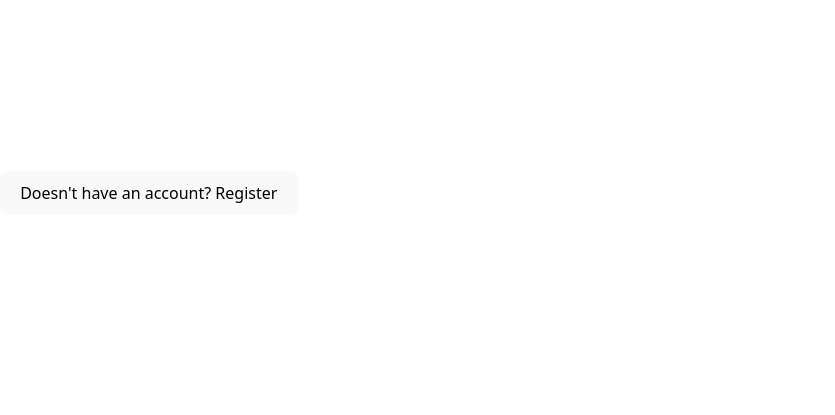
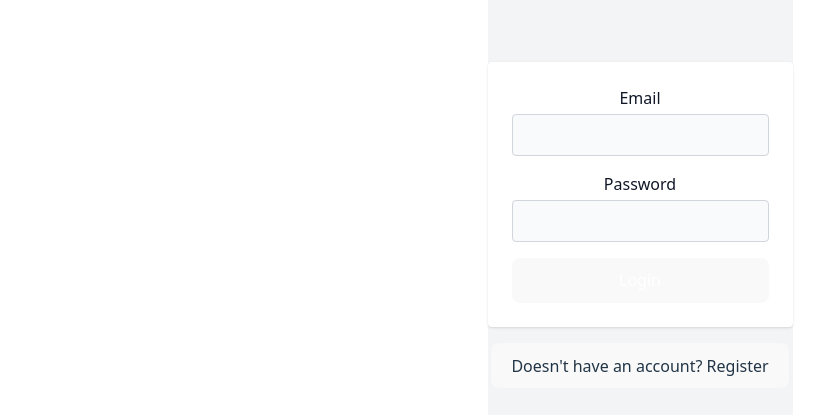
Before and after one commit to AppleCherryJaM/adtelligent-course, a React (Vite) app: page /auth in a window 1280 px wide. Shown: the part 207-622 px from the top of the page, without its empty margins (0-835 px from the left). Built offline with nearby package versions, Linux system fonts and the light colour scheme.

Commit message:
Added styles to auth page.

```diff
--- a/package.json
+++ b/package.json
@@ -12,6 +12,7 @@
   "dependencies": {
     "@emotion/react": "^11.14.0",
     "@emotion/styled": "^11.14.1",
+    "@hookform/resolvers": "^5.2.2",
     "@mui/material": "^7.3.2",
     "@tailwindcss/vite": "^4.1.13",
     "@tanstack/react-query": "^5.89.0",
--- a/src/App.css
+++ b/src/App.css
@@ -1,3 +1,4 @@
+@import "tailwindcss";
 #root {
   max-width: 1280px;
   margin: 0 auto;
--- a/src/App.tsx
+++ b/src/App.tsx
@@ -1,6 +1,7 @@
 import { RouterProvider } from "react-router-dom";
 import { router } from "./router";
 import { QueryProvider } from "./providers/QueryProvider";
+import './App.css'
 
 function App() {
   return (
--- a/src/pages/auth-page/AuthPage.tsx
+++ b/src/pages/auth-page/AuthPage.tsx
@@ -8,10 +8,10 @@ const AuthPage = ()  => {
 	const handleSwitchForm = () => {
 		setIsLogin(!isLogin)
 	}
-	return <>
+	return <div className="min-h-screen flex flex-col justify-center items-center bg-gray-100 gap-4">
         {isLogin ? <LoginForm /> : <RegisterForm/>}
-		<button onClick={handleSwitchForm}>{isLogin ? "Doesn't have an account? Register": "Have an account? Login"}</button>
-	</>
+		<button onClick={handleSwitchForm} className='"text-blue-600 hover:underline"'>{isLogin ? "Doesn't have an account? Register": "Have an account? Login"}</button>
+	</div>
 
 }
 
--- a/src/pages/auth-page/Login.tsx
+++ b/src/pages/auth-page/Login.tsx
@@ -1,5 +1,35 @@
+import { useForm } from "react-hook-form";
+import { zodResolver } from "@hookform/resolvers/zod";
+import { loginSchema, type LoginFormData } from "../../lib/zodSchema";
+
 const LoginForm = () => {
-return <></>
-}
+  const { register, handleSubmit, formState: { errors } } = useForm<LoginFormData>({
+    resolver: zodResolver(loginSchema),
+  });
 
-export default LoginForm
+  const onSubmit = (data: LoginFormData) => {
+    console.log(data)
+  };
+
+  return (
+    <form onSubmit={handleSubmit(onSubmit)} className="flex flex-col gap-4 w-full max-w-sm bg-white p-6 rounded shadow">
+      <div className="flex flex-col gap-1">
+        <label className="text-gray-900 font-medium">Email</label>
+        <input {...register("email")} type="email" className="border border-gray-300 rounded px-3 py-2 bg-gray-50 text-gray-900 placeholder-gray-400 focus:outline-none focus:ring focus:ring-blue-300" />
+        {errors.email && <p className="text-red-500 text-sm">{errors.email.message}</p>}
+      </div>
+
+      <div className="flex flex-col gap-1">
+        <label className="text-gray-900 font-medium">Password</label>
+        <input {...register("password")} type="password" className="border border-gray-300 rounded px-3 py-2 bg-gray-50 text-gray-900 placeholder-gray-400 focus:outline-none focus:ring focus:ring-blue-300" />
+        {errors.password && <p className="text-red-500 text-sm">{errors.password.message}</p>}
+      </div>
+
+      <button type="submit" className="bg-blue-600 text-white rounded px-4 py-2 hover:bg-blue-700">
+        Login
+      </button>
+    </form>
+  );
+};
+
+export default LoginForm;
--- a/src/pages/auth-page/Register.tsx
+++ b/src/pages/auth-page/Register.tsx
@@ -1,5 +1,41 @@
+import { useForm } from "react-hook-form";
+import { zodResolver } from "@hookform/resolvers/zod";
+import { registerSchema, type RegisterFormData } from "../../lib/zodSchema";
+
 const RegisterForm = () => {
-    return <></>
-}
+  const { register, handleSubmit, formState: { errors } } = useForm<RegisterFormData>({
+    resolver: zodResolver(registerSchema),
+  });
 
-export default RegisterForm
+  const onSubmit = (data: RegisterFormData) => {
+    console.log(data);
+  };
+
+  return (
+    <form onSubmit={handleSubmit(onSubmit)} className="flex flex-col gap-4 w-full max-w-sm bg-white p-6 rounded shadow">
+      <div className="flex flex-col gap-1">
+        <label className="text-gray-900 font-medium">Email</label>
+        <input {...register("email")} type="email" className="border border-gray-300 rounded px-3 py-2 bg-gray-50 text-gray-900 placeholder-gray-400 focus:outline-none focus:ring focus:ring-blue-300" />
+        {errors.email && <p className="text-red-500 text-sm">{errors.email.message}</p>}
+      </div>
+
+      <div className="flex flex-col gap-1">
+        <label className="text-gray-900 font-medium">Password</label>
+        <input {...register("password")} type="password" className="border border-gray-300 rounded px-3 py-2 bg-gray-50 text-gray-900 placeholder-gray-400 focus:outline-none focus:ring focus:ring-blue-300" />
+        {errors.password && <p className="text-red-500 text-sm">{errors.password.message}</p>}
+      </div>
+
+      <div className="flex flex-col gap-1">
+        <label className="text-gray-900 font-medium">Confirm password</label>
+        <input {...register("confirmPassword")} type="password" className="border border-gray-300 rounded px-3 py-2 bg-gray-50 text-gray-900 placeholder-gray-400 focus:outline-none focus:ring focus:ring-blue-300" />
+        {errors.confirmPassword && <p className="text-red-500 text-sm">{errors.confirmPassword.message}</p>}
+      </div>
+
+      <button type="submit" className="bg-green-600 text-white rounded px-4 py-2 hover:bg-green-700">
+        Register
+      </button>
+    </form>
+  );
+};
+
+export default RegisterForm;
--- a/vite.config.ts
+++ b/vite.config.ts
@@ -1,12 +1,13 @@
 import { defineConfig } from 'vite'
 import react from '@vitejs/plugin-react'
-import Inspect from "@vite-plugin-inspect"
-import
+import tailwindcss from '@tailwindcss/vite'
+// import Inspect from "@vite-plugin-inspect"
 
 // https://vite.dev/config/
 export default defineConfig({
   plugins: [
     react(),
-    Inspect()
+    tailwindcss(),
+    // Inspect()
   ],
 })
```
Also changed, not shown: src/lib/zodSchema.ts (renamed from src/lib/zodShema.ts), 1 other file (tests, documents, lock files or other folders).
